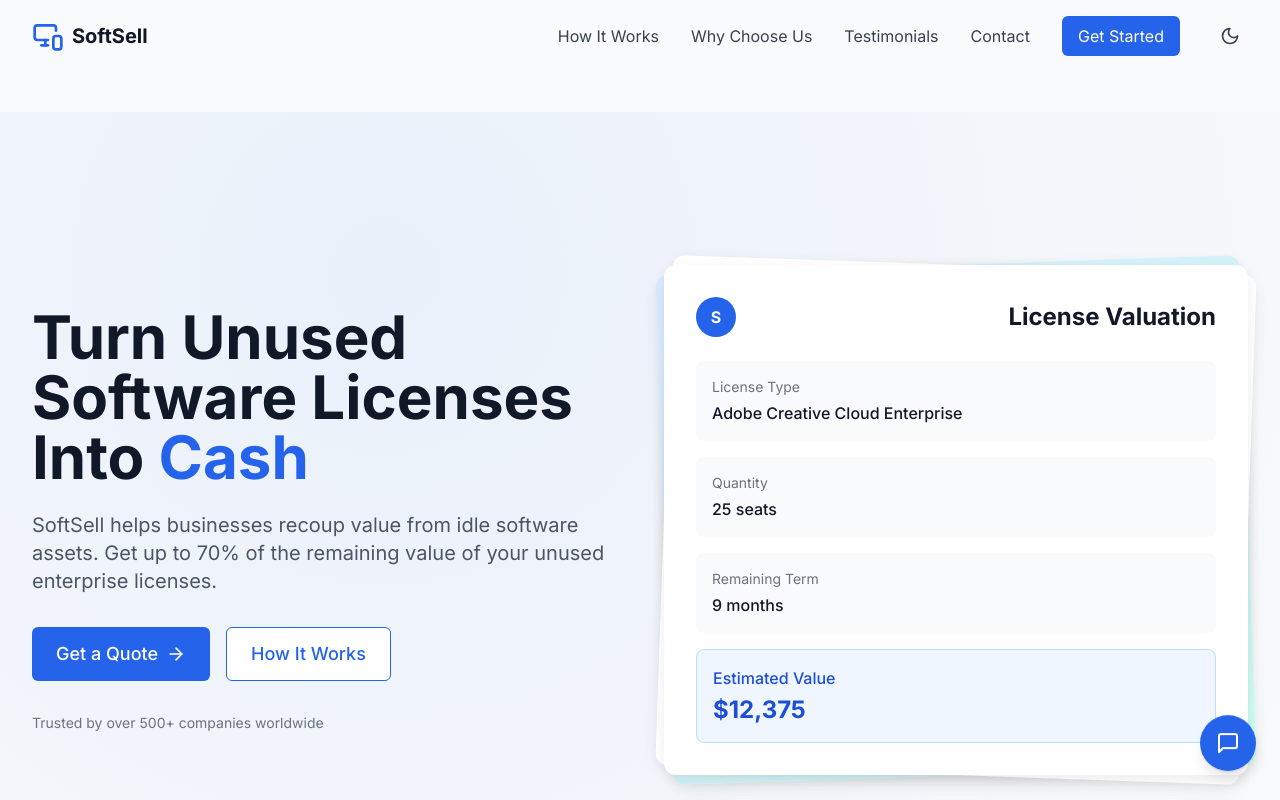
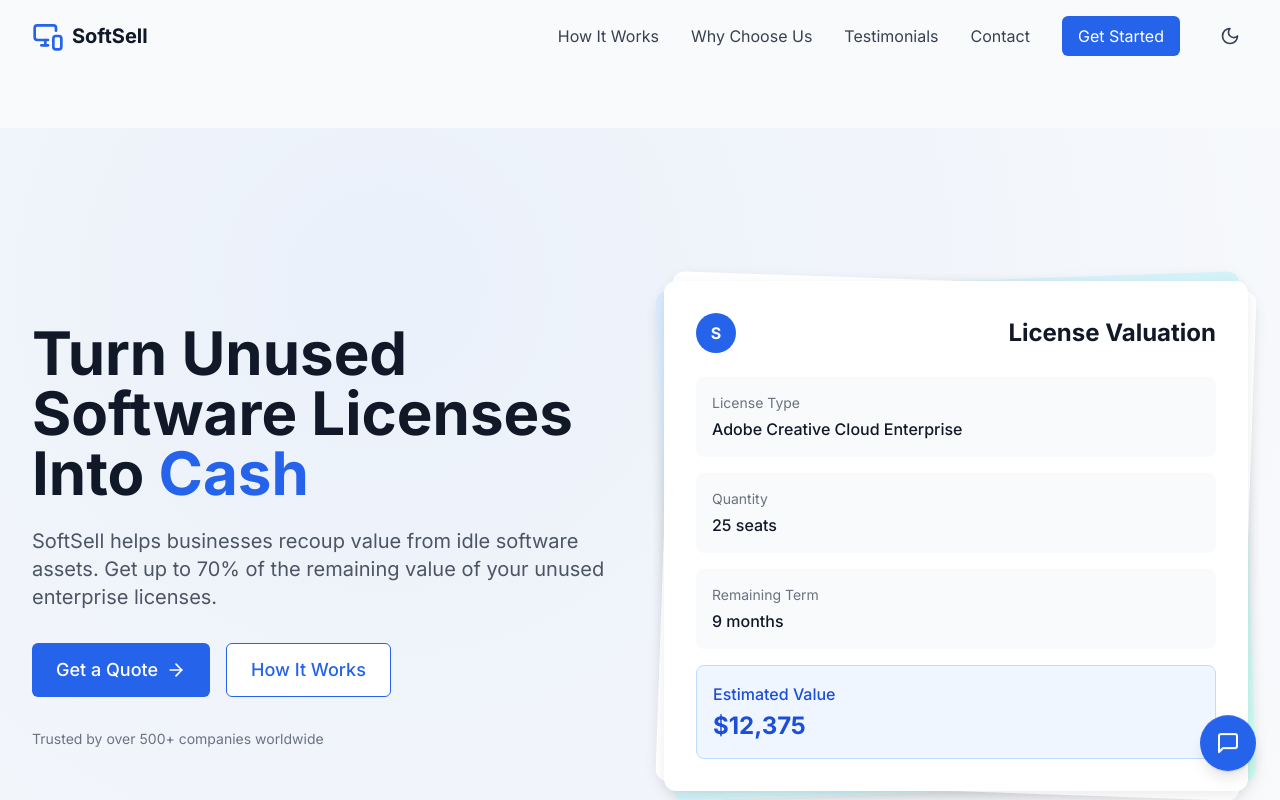
Before and after one commit to DatlaRakeshVarma/SoftSell-Credex, a React (Vite) app: page / in a window 1280 px wide. Shown: the top 800 px of the page. Built offline with nearby package versions, Linux system fonts and the light colour scheme.

Commit message:
Update index.css

```diff
--- a/src/index.css
+++ b/src/index.css
@@ -2,8 +2,8 @@
 @tailwind components;
 @tailwind utilities;
 html {
-  scroll-padding-top: 7rem;
+  scroll-padding-top: 8rem;
 }
 main, .content-container {
-    margin-top: 7rem;
+    margin-top: 8rem;
 }
```
